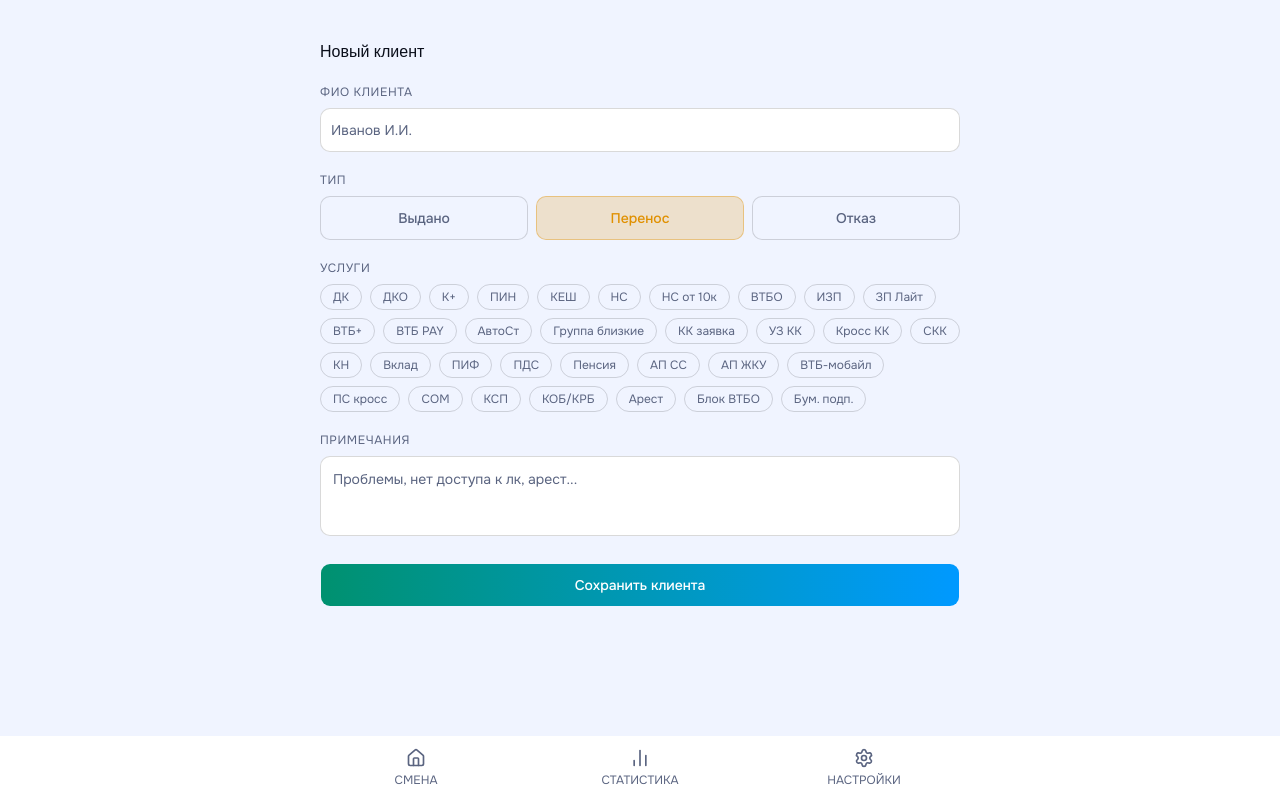
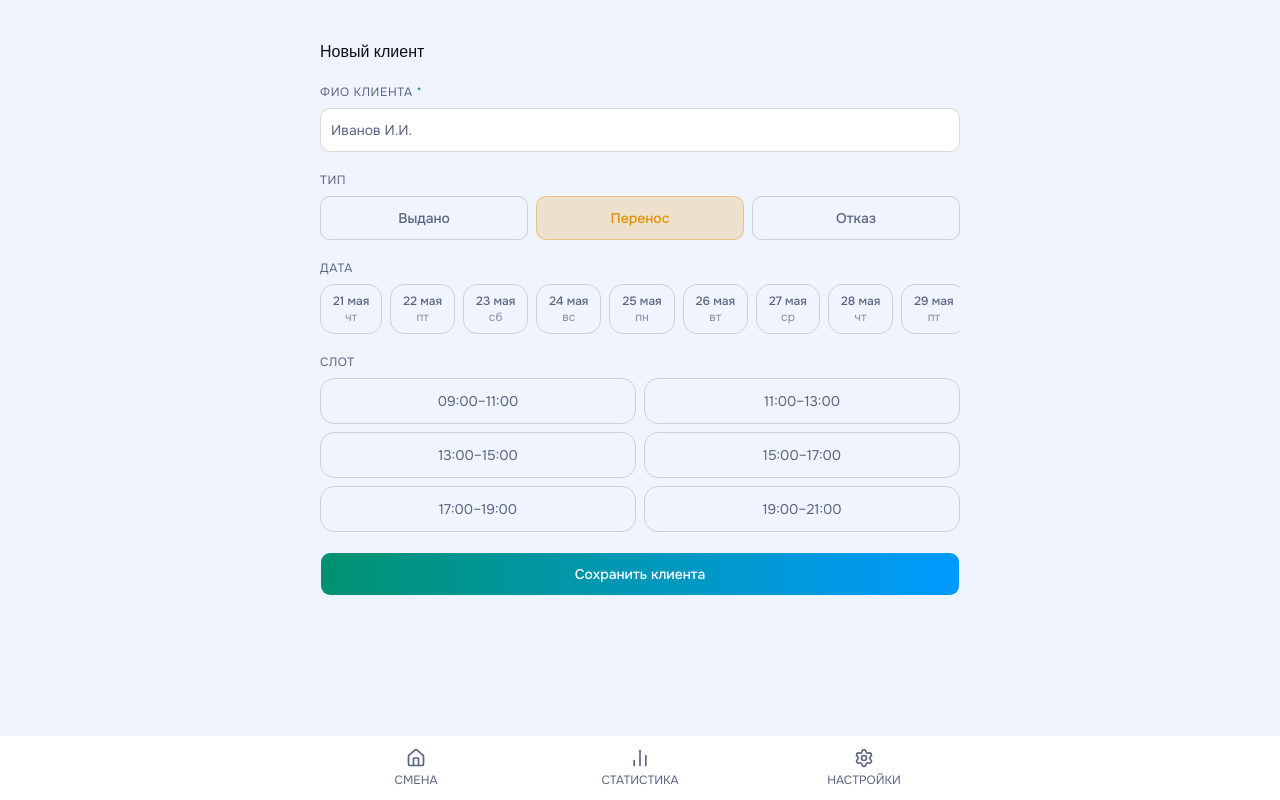
Before and after one commit to thest1gv1/Workshift, a Next.js app: page /workshift/add in a window 1280 px wide. Both pictures are taken after a click on the button "Перенос". Built offline with nearby package versions, Linux system fonts and the light colour scheme; a web font is replaced by a local one.

Commit message:
feat: transfer date/slot picker, report integration, input validation

```diff
--- a/src/app/add/page.tsx
+++ b/src/app/add/page.tsx
@@ -6,7 +6,7 @@ import { SERVICES } from '@/constants/services'
 
 import { cn } from '@/lib/utils'
 import { useRouter, useSearchParams } from 'next/navigation'
-import { Suspense, useEffect, useState } from 'react'
+import { Suspense, useEffect, useRef, useState } from 'react'
 
 import { toast } from 'sonner'
 import { ClientType } from '@/types/client'
@@ -16,11 +16,35 @@ function AddForm() {
 	const searchParams = useSearchParams()
 	const id = searchParams.get('id')
 
+	const nameRef = useRef<HTMLInputElement>(null)
 	const [name, setName] = useState('')
+	const [nameError, setNameError] = useState(false)
 	const [type, setType] = useState<ClientType>('issued')
 	const [selectedServices, setSelectedServices] = useState<string[]>([])
 	const [amounts, setAmounts] = useState<Record<string, number>>({})
 	const [note, setNote] = useState('')
+	const [transferDate, setTransferDate] = useState('')
+	const [transferSlot, setTransferSlot] = useState('')
+
+	const dates = Array.from({ length: 15 }, (_, i) => {
+		const d = new Date()
+		d.setDate(d.getDate() + i)
+		return d
+	})
+
+	const slots = [
+		'09:00–11:00',
+		'11:00–13:00',
+		'13:00–15:00',
+		'15:00–17:00',
+		'17:00–19:00',
+		'19:00–21:00',
+	]
+
+	const formatDate = (d: Date) =>
+		d.toLocaleDateString('ru-RU', { day: 'numeric', month: 'short', weekday: 'short' })
+
+	const dateKey = (d: Date) => d.toISOString().slice(0, 10)
 
 
 
@@ -34,10 +58,18 @@ function AddForm() {
 		)
 	}
 
+	useEffect(() => {
+		if (!id) nameRef.current?.focus()
+	}, [id])
+
 	const handleSave = async () => {
-		if (!name.trim()) return
+		if (!name.trim()) {
+			setNameError(true)
+			nameRef.current?.focus()
+			return
+		}
 
-		const data = { name, type, services: selectedServices, amounts, note }
+		const data = { name, type, services: selectedServices, amounts, note, transferDate, transferSlot }
 
 		if (id) {
 			await fetch(`${process.env.NEXT_PUBLIC_BASE_PATH}/api/clients/${id}`, {
@@ -69,6 +101,8 @@ function AddForm() {
 				setSelectedServices(client.services)
 				setAmounts(client.amounts)
 				setNote(client.note)
+				setTransferDate(client.transferDate ?? '')
+				setTransferSlot(client.transferSlot ?? '')
 			})
 	}, [id])
 
@@ -80,13 +114,18 @@ function AddForm() {
 					htmlFor='name'
 					className='text-muted-foreground text-xs tracking-wider uppercase'
 				>
-					фио клиента
+					фио клиента <span className='text-primary'>*</span>
 				</label>
 				<Input
 					id='name'
+					ref={nameRef}
 					value={name}
 					placeholder='Иванов И.И.'
-					onChange={e => setName(e.target.value)}
+					aria-invalid={nameError}
+					onChange={e => {
+						setName(e.target.value)
+						if (nameError) setNameError(false)
+					}}
 				/>
 			</div>
 
@@ -135,6 +174,7 @@ function AddForm() {
 				</div>
 			</div>
 
+			{type === 'issued' && (
 				<div className='grid gap-2'>
 					<span className='text-muted-foreground text-xs tracking-wider uppercase'>
 						Услуги
@@ -156,7 +196,60 @@ function AddForm() {
 						))}
 					</div>
 				</div>
+			)}
 
+			{type === 'transfer' && (
+				<div className='grid gap-4'>
+					<div className='grid gap-2'>
+						<span className='text-muted-foreground text-xs tracking-wider uppercase'>
+							Дата
+						</span>
+						<div className='flex gap-2 overflow-x-auto pb-1 scrollbar-none'>
+							{dates.map(d => {
+								const key = dateKey(d)
+								return (
+									<button
+										key={key}
+										onClick={() => setTransferDate(key)}
+										className={cn(
+											'shrink-0 rounded-xl border px-3 py-2 text-center text-xs transition-colors',
+											transferDate === key
+												? 'bg-amber/20 text-amber border-amber/50'
+												: 'text-muted-foreground border-border',
+										)}
+									>
+										<div className='font-medium'>{d.toLocaleDateString('ru-RU', { day: 'numeric', month: 'short' })}</div>
+										<div className='opacity-70'>{d.toLocaleDateString('ru-RU', { weekday: 'short' })}</div>
+									</button>
+								)
+							})}
+						</div>
+					</div>
+					<div className='grid gap-2'>
+						<span className='text-muted-foreground text-xs tracking-wider uppercase'>
+							Слот
+						</span>
+						<div className='grid grid-cols-2 gap-2'>
+							{slots.map(slot => (
+								<button
+									key={slot}
+									onClick={() => setTransferSlot(slot)}
+									className={cn(
+										'rounded-xl border px-3 py-3 text-sm transition-colors',
+										transferSlot === slot
+											? 'bg-amber/20 text-amber border-amber/50'
+											: 'text-muted-foreground border-border',
+									)}
+								>
+									{slot}
+								</button>
+							))}
+						</div>
+					</div>
+				</div>
+			)}
+
+			{type !== 'transfer' && (
 				<div className='grid gap-2'>
 					<span className='text-muted-foreground text-xs tracking-wider uppercase'>
 						Примечания
@@ -170,8 +263,9 @@ function AddForm() {
 						/>
 					</div>
 				</div>
+			)}
 
-			{paidServices.length > 0 && (
+			{type === 'issued' && paidServices.length > 0 && (
 				<div className='grid gap-2'>
 					<span className='text-muted-foreground text-xs tracking-wider uppercase'>
 						Суммы по услугам
--- a/src/app/api/clients/[id]/route.ts
+++ b/src/app/api/clients/[id]/route.ts
@@ -17,11 +17,11 @@ export async function PUT(
 ) {
 	const { id } = await params
 
-	const { name, services, amounts, type, note } = await req.json()
+	const { name, services, amounts, type, note, transferDate, transferSlot } = await req.json()
 
 	await pool.query(
-		'UPDATE clients SET name=$1, type=$2, services=$3, amounts=$4, note=$5 WHERE id=$6',
-		[name, type, services, amounts, note, id],
+		'UPDATE clients SET name=$1, type=$2, services=$3, amounts=$4, note=$5, transfer_date=$6, transfer_slot=$7 WHERE id=$8',
+		[name, type, services, amounts, note, transferDate ?? null, transferSlot ?? null, id],
 	)
 
 	return Response.json({ success: true })
@@ -34,6 +34,11 @@ export async function GET(
 	const { id } = await params
 
 	const result = await pool.query('SELECT * FROM clients WHERE id = $1', [id])
+	const r = result.rows[0]
 
-	return Response.json(result.rows[0])
+	return Response.json({
+		...r,
+		transferDate: r.transfer_date,
+		transferSlot: r.transfer_slot,
+	})
 }
--- a/src/app/api/clients/route.ts
+++ b/src/app/api/clients/route.ts
@@ -1,11 +1,11 @@
 import pool from '@/lib/db'
 
 export async function POST(req: Request) {
-	const { name, services, amounts, type, note } = await req.json()
+	const { name, services, amounts, type, note, transferDate, transferSlot } = await req.json()
 
 	const result = await pool.query(
-		'INSERT INTO clients (name, services, amounts, type, note) VALUES ($1, $2, $3, $4,$5) RETURNING *',
-		[name, services, amounts, type, note],
+		'INSERT INTO clients (name, services, amounts, type, note, transfer_date, transfer_slot) VALUES ($1, $2, $3, $4, $5, $6, $7) RETURNING *',
+		[name, services, amounts, type, note, transferDate ?? null, transferSlot ?? null],
 	)
 
 	return Response.json(result.rows[0])
@@ -13,5 +13,9 @@ export async function POST(req: Request) {
 
 export async function GET() {
   const result = await pool.query('SELECT * FROM clients')
-  return Response.json(result.rows)
+  return Response.json(result.rows.map(r => ({
+    ...r,
+    transferDate: r.transfer_date,
+    transferSlot: r.transfer_slot,
+  })))
 }
--- a/src/app/globals.css
+++ b/src/app/globals.css
@@ -122,6 +122,13 @@
 	--sidebar-ring: oklch(0.556 0 0);
 }
 
+@layer utilities {
+	.scrollbar-none {
+		scrollbar-width: none;
+		&::-webkit-scrollbar { display: none; }
+	}
+}
+
 @layer base {
 	* {
 		@apply border-border outline-none;
--- a/src/app/page.tsx
+++ b/src/app/page.tsx
@@ -75,6 +75,7 @@ return (
 								name={client.name}
 								services={client.services}
 								type={client.type}
+								note={client.note}
 								fetchClients={fetchClients}
 							/>
 						))}
--- a/src/app/stats/page.tsx
+++ b/src/app/stats/page.tsx
@@ -56,7 +56,7 @@ export default function StatsPage() {
 										<span className='text-muted-foreground'>
 											{service.label}
 										</span>
-										<span className='text-primary font-semibold'>
+										<span className=' font-semibold'>
 											{countService(service.id)}
 										</span>
 									</li>
--- a/src/components/shift/ClientRow.tsx
+++ b/src/components/shift/ClientRow.tsx
@@ -10,6 +10,7 @@ interface ClientRowProps {
 	name: string
 	services: string[]
 	type: 'issued' | 'transfer' | 'rejected'
+	note?: string
 	fetchClients: () => void
 }
 
@@ -33,6 +34,7 @@ export default function ClientRow({
 	name,
 	services,
 	type,
+	note,
 	fetchClients,
 }: ClientRowProps) {
 	const handleDelete = async () => {
@@ -53,7 +55,10 @@ export default function ClientRow({
 					<span>{name[0].toUpperCase()}</span>
 				</div>
 				<div className='min-w-0 flex-1 overflow-hidden'>
-					<p className='text-sm'>{name}</p>
+					<p className='flex items-center gap-1.5 text-sm'>
+						{name}
+						{note?.trim() && <span className='bg-amber h-2 w-2 shrink-0 rounded-full' />}
+					</p>
 					<p className='text-muted-foreground truncate text-xs'>
 						{services
 							.map(id => SERVICES.find(s => s.id === id)?.label ?? id)
--- a/src/components/ui/input.tsx
+++ b/src/components/ui/input.tsx
@@ -8,7 +8,7 @@ function Input({ className, type, ...props }: React.ComponentProps<"input">) {
       type={type}
       data-slot="input"
       className={cn(
-        "h-11 w-full min-w-0 rounded-lg border border-border bg-input px-2.5 py-1 text-base transition-colors outline-none file:inline-flex file:h-6 file:border-0 file:bg-transparent file:text-sm file:font-medium file:text-foreground placeholder:text-muted-foreground focus-visible:border-ring  disabled:pointer-events-none disabled:cursor-not-allowed disabled:bg-input/50 disabled:opacity-50 aria-invalid:border-destructive aria-invalid:ring-3 aria-invalid:ring-destructive/20 md:text-sm dark:disabled:bg-input/80 dark:aria-invalid:border-destructive/50 dark:aria-invalid:ring-destructive/40",
+        "h-11 w-full min-w-0 rounded-lg border border-border bg-input px-2.5 py-1 text-base transition-colors outline-none file:inline-flex file:h-6 file:border-0 file:bg-transparent file:text-sm file:font-medium file:text-foreground placeholder:text-muted-foreground focus-visible:border-ring disabled:pointer-events-none disabled:cursor-not-allowed disabled:bg-input/50 disabled:opacity-50 aria-invalid:border-destructive md:text-sm dark:disabled:bg-input/80 dark:aria-invalid:border-destructive/50",
         className
       )}
       {...props}
--- a/src/lib/report.ts
+++ b/src/lib/report.ts
@@ -32,19 +32,20 @@ ${clients
 					const amount = c.amounts?.[id]
 					return amount ? `${label}(${amount} руб) ` : label
 				})
-				.join(' ')}`,
+				.join(' ')}${c.note?.trim() ? ` (${c.note.trim()})` : ''}`,
 	)
 	.join('\n')}
 
 Переносы/отказы:
 ${clients
 	.filter(c => c.type === 'transfer' || c.type === 'rejected')
-	.map(
-		c =>
-			`${c.name} ${c.services.map(
-				id => SERVICES.find(s => s.id === id)?.label ?? id,
-			)}`,
-	)
+	.map(c => {
+		const note = c.note?.trim() ? ` (${c.note.trim()})` : ''
+		const slot = c.transferDate && c.transferSlot
+			? ` → ${new Date(c.transferDate).toLocaleDateString('ru-RU', { day: 'numeric', month: 'short' })} ${c.transferSlot}`
+			: ''
+		return `${c.name}${slot}${note}`
+	})
 	.join('\n')}
 Клиентопоток: ${clients.length}
 Выдано дк: ${countService('dk')}
--- a/src/types/client.ts
+++ b/src/types/client.ts
@@ -7,4 +7,6 @@ export interface Client {
 	amounts?: Record<string, number>
 	type: ClientType
 	note?: string
+	transferDate?: string
+	transferSlot?: string
 }
```
Also changed, not shown: 2 other files (tests, documents, lock files or other folders). Lines whose indentation alone changed are shown as unchanged.
